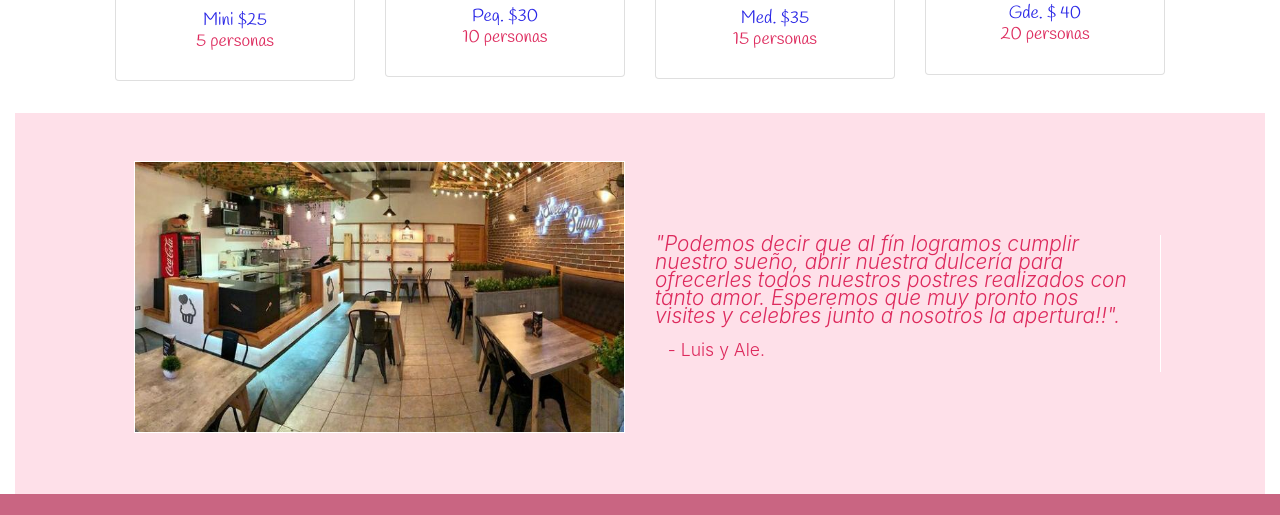
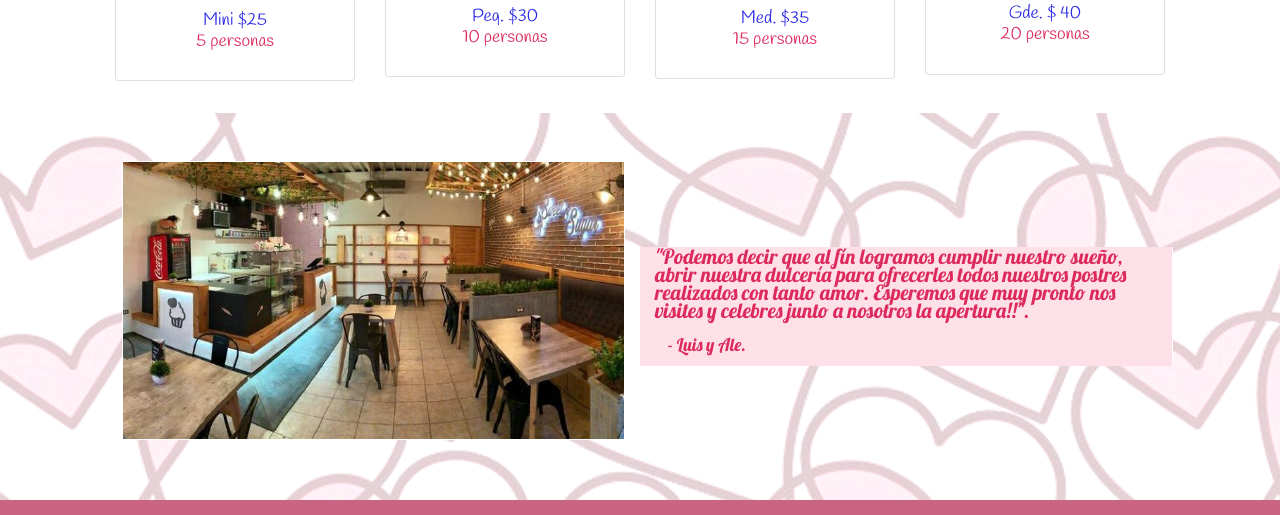
Before and after one commit to vanessarg13/sweetsugarbqto, a website: page index.html in a window 1280 px wide. Shown: the part 1505-2020 px from the top of the page. Drawn offline with nearby package versions, Linux system fonts and the light colour scheme.

Commit message:
cambio fondo seccion 2 a index

```diff
--- a/index.html
+++ b/index.html
@@ -131,7 +131,7 @@
         </div>
     </section>
 
-    <section id="section2">
+    <section>
         <div class="container-fluid info2">
             <div class="row   testimonio-index  align-items-center justify-content-center">
 
--- a/scss/_generales.scss
+++ b/scss/_generales.scss
@@ -47,18 +47,16 @@ body{
         }
     }
 }
-#section2{
-    .info2{
-        padding: 0% !important;
-        margin: 0% !important;
-    }
+.info2{
+    padding: 0% !important;
 }
 .testimonio-index {
     font-size: 1.3rem;
-    font-style: italic;
     font-weight: 300;
-    background-color: $colorGeneral2;
     color: $colorGeneral6;
+    font-family: $tipografiaTitulos !important;
+    background-image: url(../img/corazones.png);
+    margin: 0% !important;
     img {
         border: white solid 1px;
         display: inline;
@@ -69,6 +67,7 @@ body{
         border-right: white 1px solid;
         height: fit-content;
         margin: 1vw;
+        background-color: $colorGeneral2;
     }
     .firma-quote {
         font-size: 1.1rem;
```
Also changed, not shown: css/style.css.
